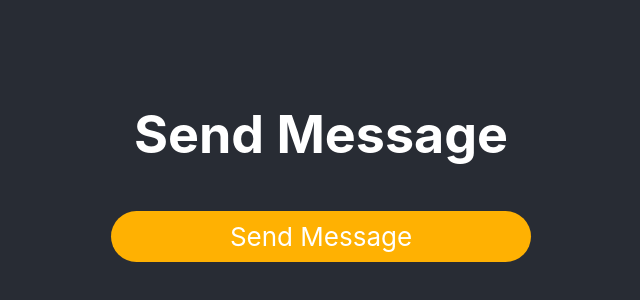
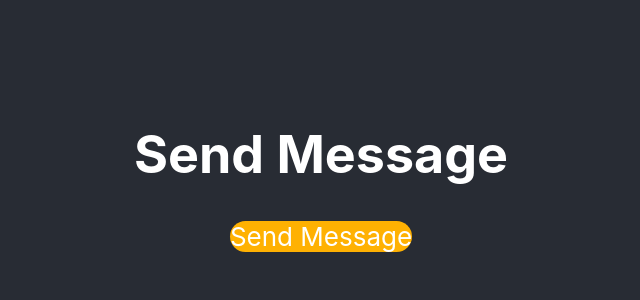
Before and after one commit to hrtkszk/dynamodbtest03, a React (Create React App) app: page / in a window 1280 px wide. Shown: the part 230-530 px from the top of the page, without its empty margins (319-959 px from the left). Built offline with nearby package versions, Linux system fonts and the light colour scheme.

Commit message:
Fix posting function

```diff
--- /dev/null
+++ b/src/Button.css
@@ -0,0 +1,18 @@
+.yellowButton {
+      padding: '10px 60px';
+      background-color: #ffb102;
+      margin-top: 10;
+      width: 300;
+      margin-bottom: 10;
+      cursor: pointer;
+      border-radius: 30px;
+}
+
+.yellowButton:hover {
+    background-color: #ffbb22
+}
+
+.buttonText {
+      margin: 0;
+      color: white;
+}
--- a/src/Button.js
+++ b/src/Button.js
@@ -1,31 +1,11 @@
-import React from 'react'
-import { css } from 'glamor'
+import './Button.css';
 
 function Button({ onClick, title }) {
   return (
-    <div {...css(styles.yellowButton)} onClick={onClick}>
-      <p {...css(styles.buttonText)}>{title}</p>
+    <div className="yellowButton" onClick={onClick}>
+      <p className="buttonText">{title}</p>
     </div>
   )
 }
 
-const styles = {
-  yellowButton: {
-    padding: '10px 60px',
-    backgroundColor: '#ffb102',
-    marginTop: 10,
-    width: 300,
-    marginBottom: 10,
-    cursor: 'pointer',
-    borderRadius: '30px',
-    ':hover': {
-      backgroundColor: '#ffbb22'
-    }
-  },
-  buttonText: {
-    margin: 0,
-    color: 'white'
-  }
-}
-
 export default Button;
```
